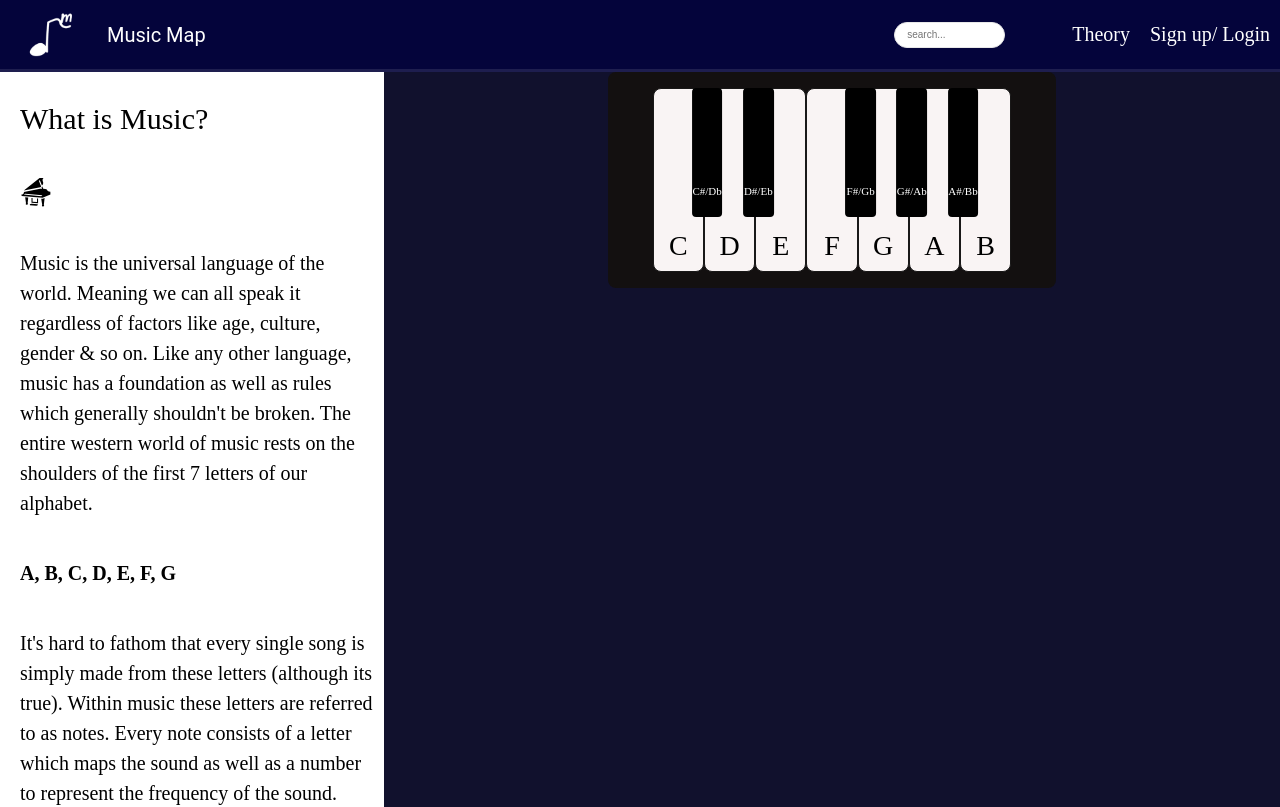
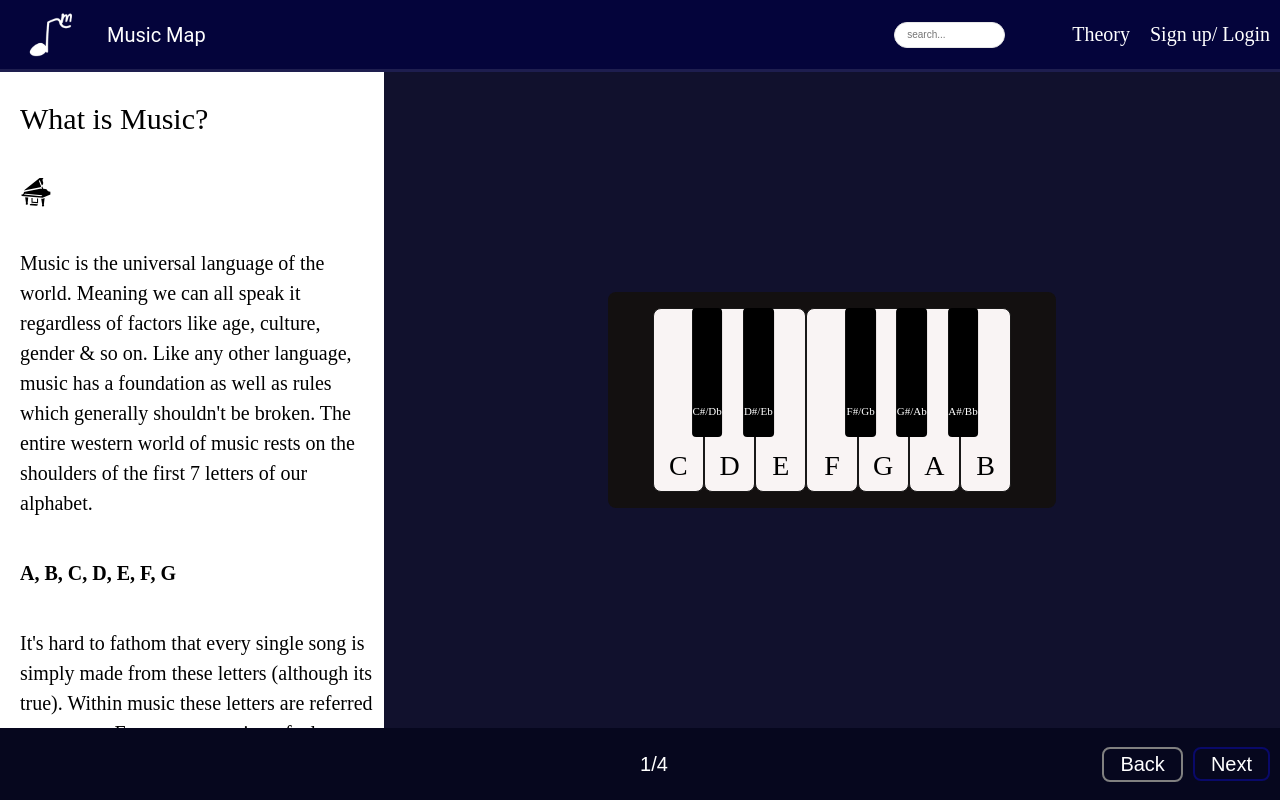
Before and after one commit to marshall-edmond/music-theory, a React (Vite) app in the folder frontend/: page /theory/notes/notes in a window 1280 px wide. Shown: the top 807 px of the page. Built offline with nearby package versions, Linux system fonts and the light colour scheme.

Commit message:
Fixed - Page frame

```diff
--- a/frontend/src/pages/Theory.tsx
+++ b/frontend/src/pages/Theory.tsx
@@ -2,6 +2,8 @@ import { notesConfig } from '../components/configs/NotesConfig';
 import { intervalConfig } from '../components/configs/IntervalConfig';
 import { useParams } from 'react-router';
 import Header from '../components/Header';
+import Footer from '../components/Footer';
+import styles from '../styles/Theory.module.css';
 
 type LessonConfig = {
     component: React.FC,
@@ -26,7 +28,12 @@ export default function Routing() {
     return (
         <>
             <Header />
-            {ActiveComponent && <ActiveComponent />}
+            <div className={styles.pageFrame}>
+                <div className={styles.lessonSlot}>
+                        {ActiveComponent && <ActiveComponent />}
+                </div>
+            </div>
+             <Footer back={lesson.back} next={lesson.next} number={lesson.number}/>
         </>
     )
 }
--- a/frontend/src/styles/Theory.module.css
+++ b/frontend/src/styles/Theory.module.css
@@ -2,7 +2,7 @@
 .pageFrame{
     display:flex;
     flex-direction:column;
-    width:100%;
+    width:100dvw;
     height:82dvh;
     overflow-y:hidden;
 }
```
